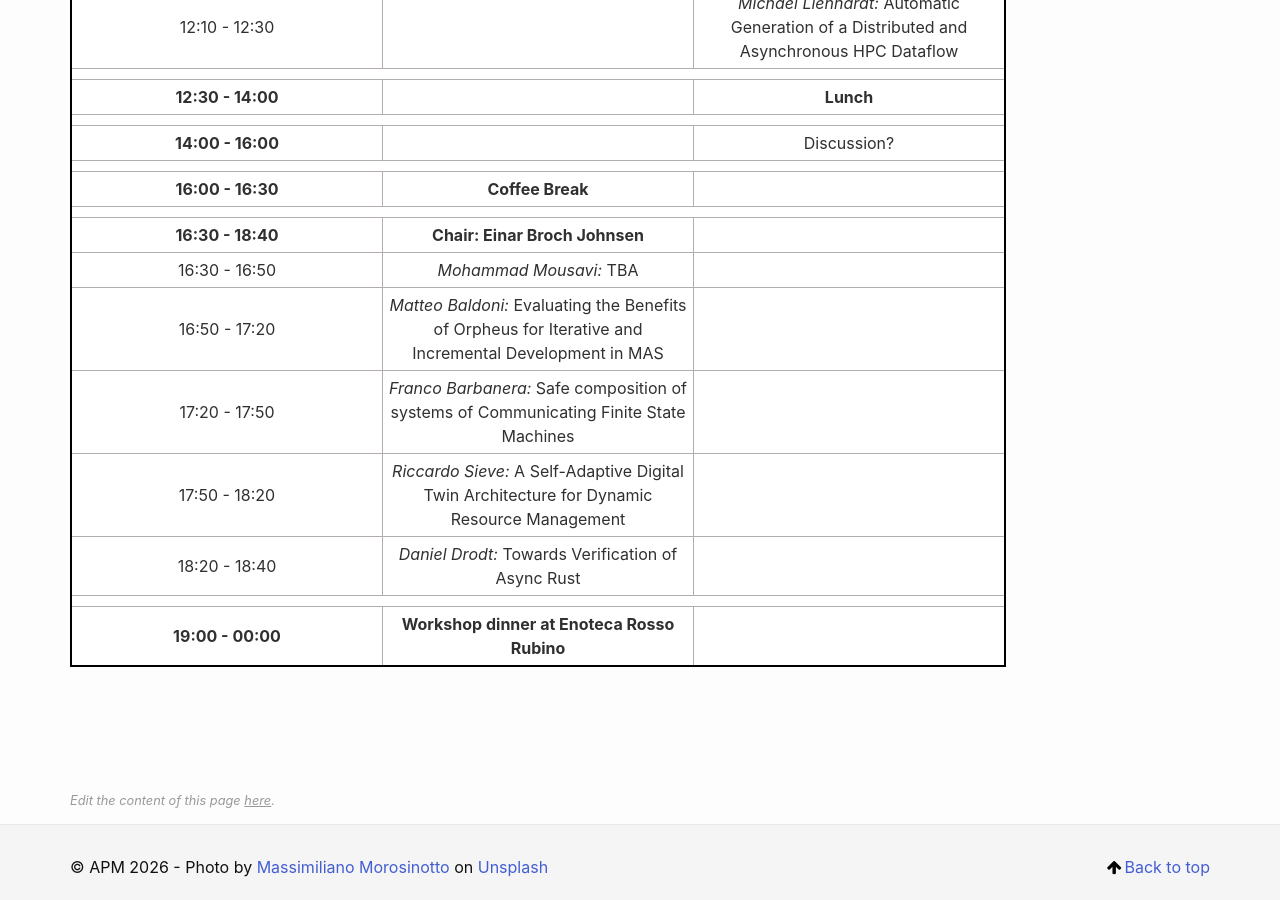
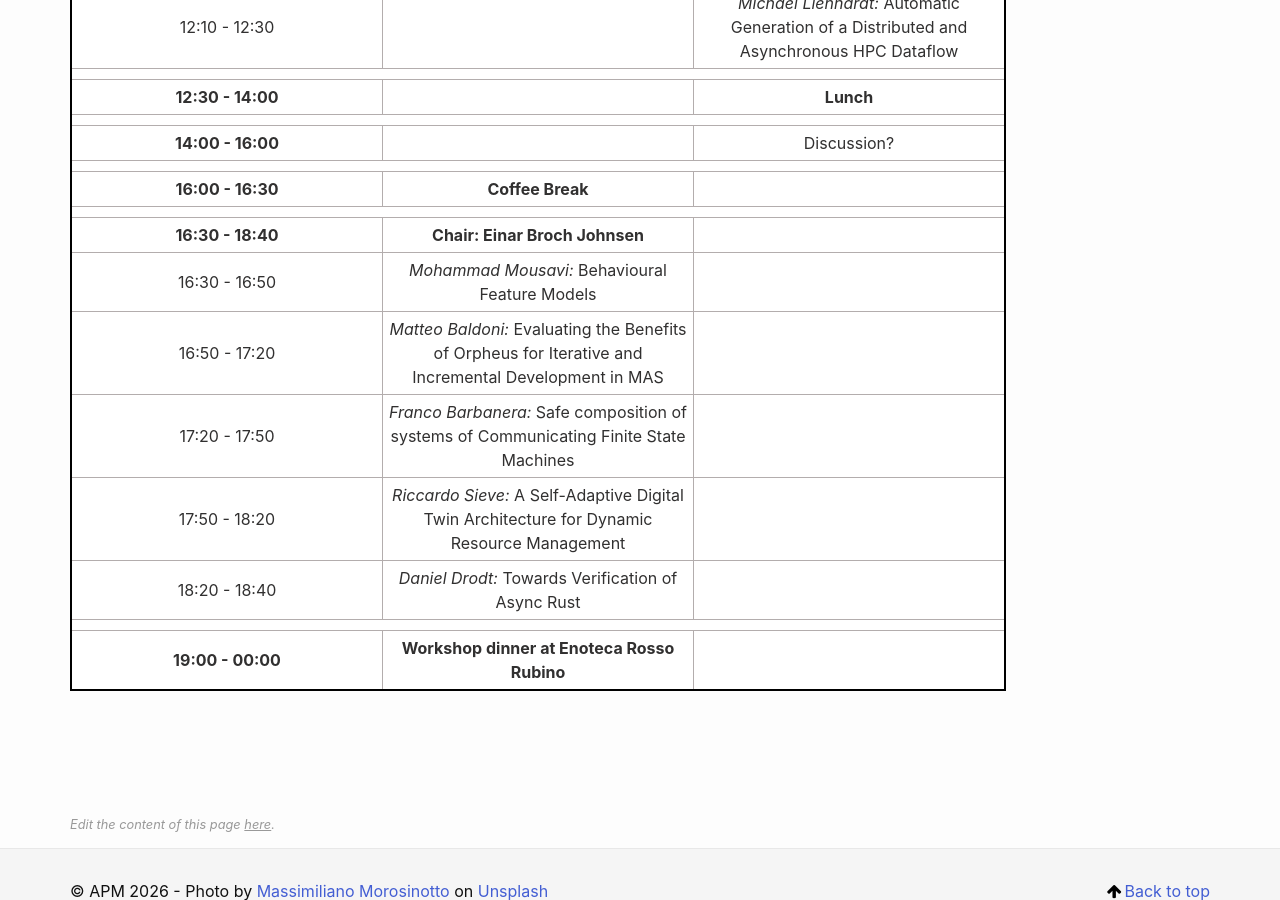
Before and after one commit to apm-workshop/at-etaps2026, a Jekyll site: the page built from _pages/program.md, in a window 1280 px wide and 900 px high, scrolled down 1429 px. Built offline with Jekyll 4.4.1, drawn with Linux system fonts in a browser that asks for light colours.

Commit message:
Update program.md

```diff
--- a/_pages/program.md
+++ b/_pages/program.md
@@ -134,7 +134,7 @@ Note that the workshop will take place be in two different locations. On Thursda
 		</tr>
 		<tr>
 			<td> 16:30 - 16:50 </td>
-			<td> <em> Mohammad Mousavi: </em> TBA </td>
+			<td> <em> Mohammad Mousavi: </em> Behavioural Feature Models </td>
 			<td> </td>
 		</tr>
 		<tr>
```
